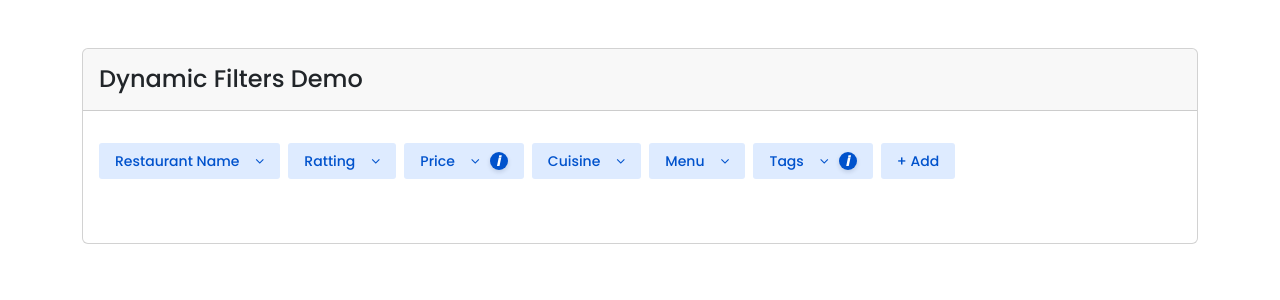
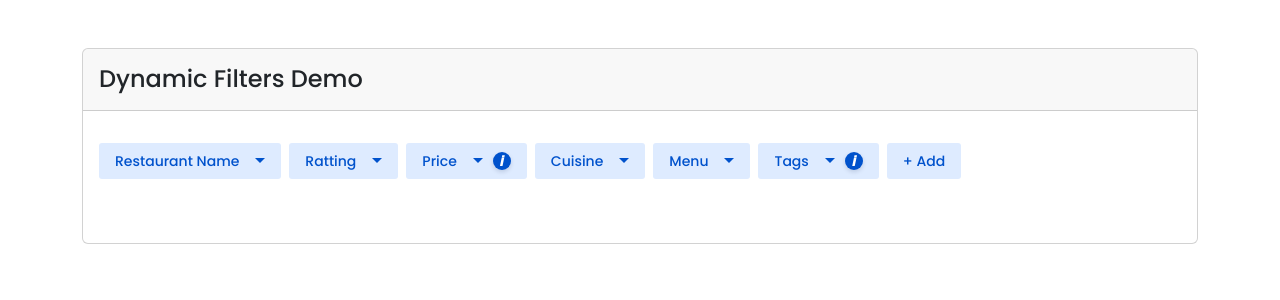
Before and after one commit to DipakJavre/ng-dynamic-filters, an Angular app: page / in a window 1280 px wide. Shown: the top 300 px of the page. Built offline with nearby package versions, Linux system fonts and the light colour scheme.

Commit message:
:bug: Fixed clear filters close issue

```diff
--- a/src/app/dynamic-filters/dynamic-filters.component.html
+++ b/src/app/dynamic-filters/dynamic-filters.component.html
@@ -44,8 +44,8 @@
               </div>
             </div>
           </ng-template>
-          <div class="ms-3">
-            <i class="fa fa-angle-down"></i>
+          <div class="ms-3 d-flex">
+           <span class="caret-down"></span>
           </div>
           <div
             class="info-icon"
--- a/src/app/dynamic-filters/dynamic-filters.component.scss
+++ b/src/app/dynamic-filters/dynamic-filters.component.scss
@@ -184,6 +184,15 @@ $color-shadow: rgba(9, 30, 66, 0.15);
     align-items: center;
   }
 }
+.caret-down {
+  margin: 0;
+  width: 0;
+  height: 0;
+  border-left: 5px solid transparent;
+  border-right: 5px solid transparent;
+  border-top: 5px solid $color-primary;
+  display: inline-block;
+}
 
 .selected-filter-container {
   select {
--- a/src/app/dynamic-filters/dynamic-filters.component.ts
+++ b/src/app/dynamic-filters/dynamic-filters.component.ts
@@ -63,7 +63,6 @@ export class DynamicFiltersComponent
   valueInputContainer!: ViewContainerRef;
   valueComponentRef!: ComponentRef<any>;
 
-  @ViewChildren('dropdownMenu') dropdownMenus!: QueryList<ElementRef>;
   @ViewChild('addDropdownWrapper', { static: false })
   addDropdownWrapper!: ElementRef;
   @ViewChild('addDropdownDynamicContainer', { read: ViewContainerRef })
@@ -227,6 +226,8 @@ export class DynamicFiltersComponent
         value: isMultipleType ? [] : null,
       });
     }
+    this.openDropdownIndex.set(-1);
+
   }
 
   private destroyAddFilterDropdown() {
--- a/src/index.html
+++ b/src/index.html
@@ -7,7 +7,6 @@
   <meta name="viewport" content="width=device-width, initial-scale=1">
   <link rel="icon" type="image/x-icon" href="favicon.ico">
   <link href="https://cdn.jsdelivr.net/npm/bootstrap@5.3.6/dist/css/bootstrap.min.css" rel="stylesheet" integrity="sha384-4Q6Gf2aSP4eDXB8Miphtr37CMZZQ5oXLH2yaXMJ2w8e2ZtHTl7GptT4jmndRuHDT" crossorigin="anonymous">
-  <link rel="stylesheet" href="https://cdnjs.cloudflare.com/ajax/libs/font-awesome/4.7.0/css/font-awesome.min.css">
 </head>
 <body>
   <app-root></app-root>
```
